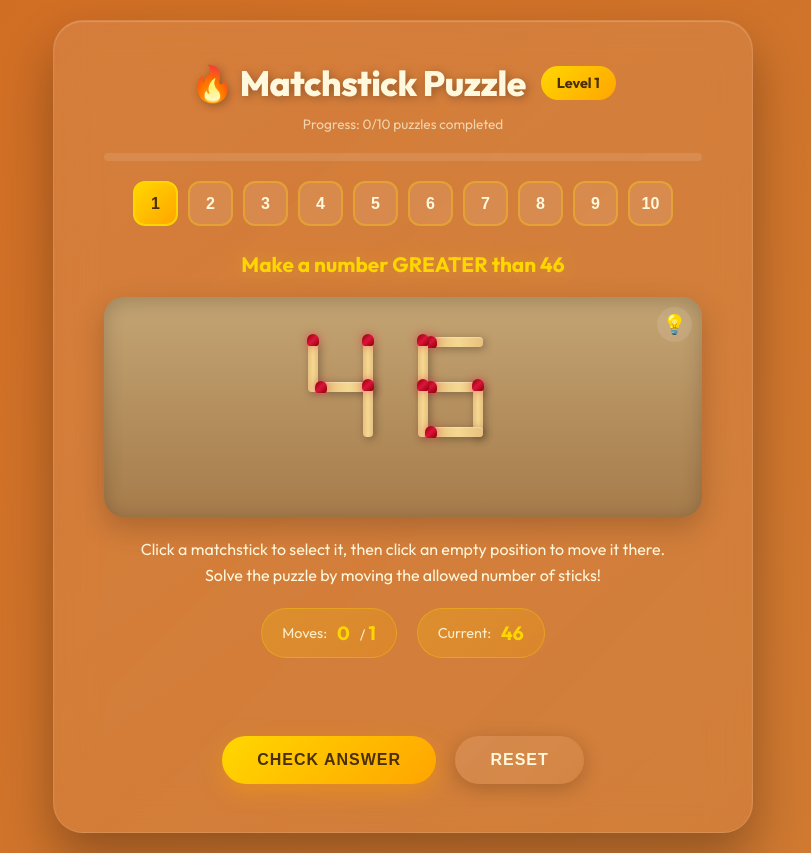
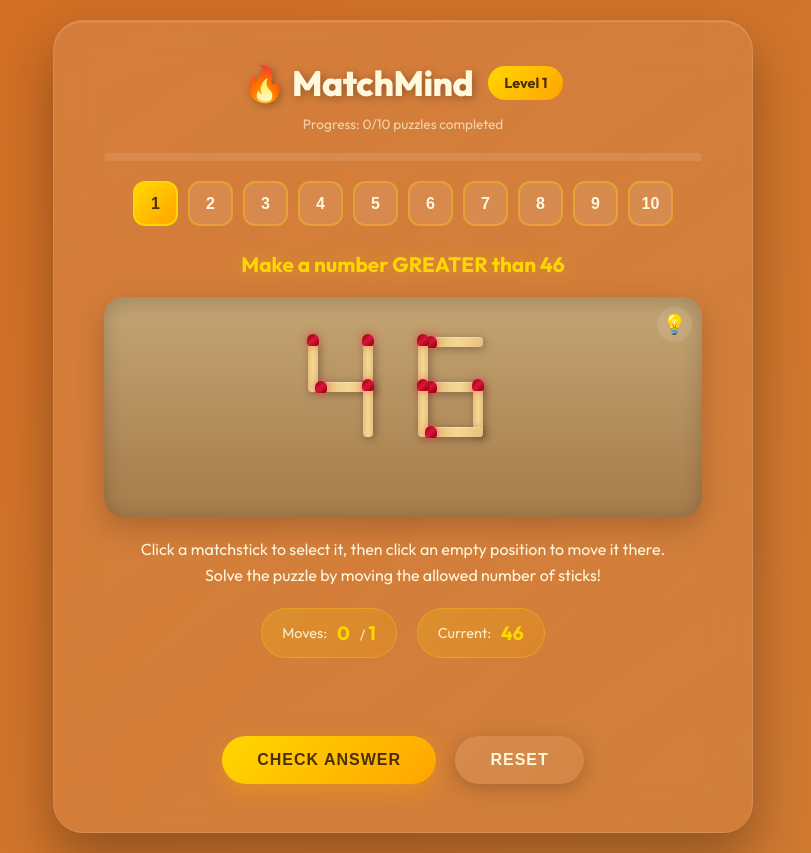
Before and after one commit to samuelaidoo45/matchmind, a plain HTML site: page index.html in a window 1280 px wide. Shown: the whole page, without its empty margins (237-1048 px from the left). Drawn offline with Linux system fonts and the light colour scheme.

Commit message:
Rename to MatchMind and fix lint errors

```diff
--- a/index.html
+++ b/index.html
@@ -4,7 +4,7 @@
 <head>
     <meta charset="UTF-8">
     <meta name="viewport" content="width=device-width, initial-scale=1.0">
-    <title>Matchstick Puzzle Challenge</title>
+    <title>MatchMind - Matchstick Puzzle Game</title>
     <meta name="description" content="Interactive matchstick puzzle game - Move sticks to solve number challenges">
     <link href="https://fonts.googleapis.com/css2?family=Outfit:wght@400;600;700;800&display=swap" rel="stylesheet">
     <style>
@@ -511,7 +511,7 @@
 <body>
     <div class="game-container">
         <div class="header">
-            <h1>🔥 Matchstick Puzzle</h1>
+            <h1>🔥 MatchMind</h1>
             <span class="level-badge" id="levelBadge">Level 1</span>
         </div>
 
@@ -599,7 +599,7 @@
                 targetValue: 35,
                 maxMoves: 1,
                 hint: "Try making a smaller first digit!",
-                solutions: [25, 15, 05, 31, 32, 33, 34]
+                solutions: [25, 15, 5, 31, 32, 33, 34]
             },
             {
                 startDigits: [6, 0],
@@ -607,7 +607,7 @@
                 targetValue: 60,
                 maxMoves: 1,
                 hint: "Can you turn 6 into something smaller?",
-                solutions: [50, 00, 66, 68, 69]
+                solutions: [50, 0, 66, 68, 69]
             },
             {
                 startDigits: [1, 4],
@@ -639,7 +639,7 @@
                 targetValue: 8,
                 maxMoves: 1,
                 hint: "Give the 0 some segments!",
-                solutions: [18, 68, 98, 09, 06, 00]
+                solutions: [18, 68, 98, 9, 6, 0]
             },
             {
                 startDigits: [7, 1],
```
Also changed, not shown: 1 other file.
